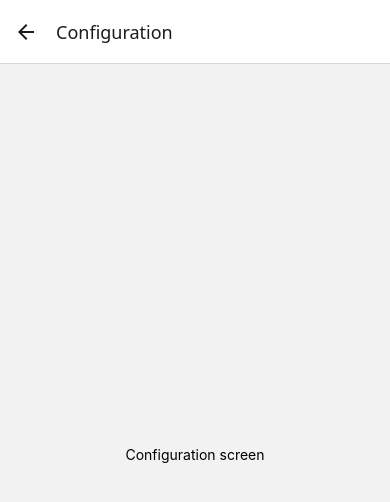
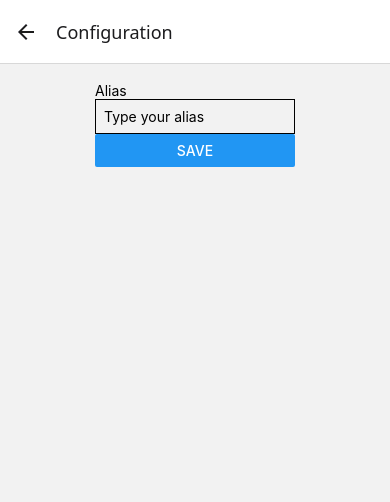
Before and after one commit to marcosdima/colguetti_react, a React Native app in the folder colguetti/: screen /Configuration in a window 390 px wide. Shown: the top 502 px of the page. Built offline with nearby package versions, Linux system fonts and the light colour scheme.

Commit message:
trying async-storage

```diff
--- a/colguetti/package.json
+++ b/colguetti/package.json
@@ -9,6 +9,7 @@
     "web": "expo start --web"
   },
   "dependencies": {
+    "@react-native-async-storage/async-storage": "^2.2.0",
     "@react-navigation/native": "^7.1.19",
     "@react-navigation/native-stack": "^7.6.0",
     "expo": "~54.0.20",
--- a/colguetti/screens/Config.tsx
+++ b/colguetti/screens/Config.tsx
@@ -1,9 +1,71 @@
-import { View, Text } from "react-native";
+import AsyncStorage from "@react-native-async-storage/async-storage";
+import { useEffect, useState } from "react";
+import { View, Text, TextInput, StyleSheet, Button } from "react-native";
 
-export default function Config() {
+type InputProps = {
+  value: string;
+  setValue: (text: string) => void;
+  onSave: () => void;
+  label: string;
+  placeholder: string;
+};
+
+function InputComponent({ value, setValue, onSave, label, placeholder }: InputProps) {
   return (
-    <View style={{ flex: 1, justifyContent: 'center', alignItems: 'center' }}>
-      <Text>Configuration screen</Text>
+    <View style={styles.input}>
+      <Text>{label}</Text>
+      <TextInput
+        value={value}
+        onChangeText={setValue}
+        placeholder={placeholder}
+        style={{ borderWidth: 1, padding: 8, width: 200 }}
+      />
+      <Button
+        title="save"
+        onPress={onSave}
+      />
     </View>
   );
 }
+
+export default function Config() {
+  const [alias, setAlias] = useState('');
+
+  // Check if there is a saved alias.
+  useEffect(() => {
+    const asyncCall = async () => {
+      const savedAlias = await AsyncStorage.getItem('alias');
+      if (savedAlias) setAlias(savedAlias)
+    }
+    asyncCall()
+  }, [])
+
+  const onUpdate = async () => {
+    await AsyncStorage.setItem('alias', alias);
+  }
+
+  return (
+    <View style={styles.contenedor}>
+      <InputComponent
+        value={alias}
+        setValue={setAlias}
+        onSave={onUpdate}
+        label="Alias"
+        placeholder="Type your alias"
+      />
+    </View>
+  );
+}
+
+
+const styles = StyleSheet.create({
+  contenedor: {
+    flex: 1,
+    alignItems: 'center',
+    justifyContent: 'flex-start',
+    padding: 10,
+  },
+  input: {
+    padding: 8,
+  },
+});
```
Also changed, not shown: 1 other file (tests, documents, lock files or other folders).
